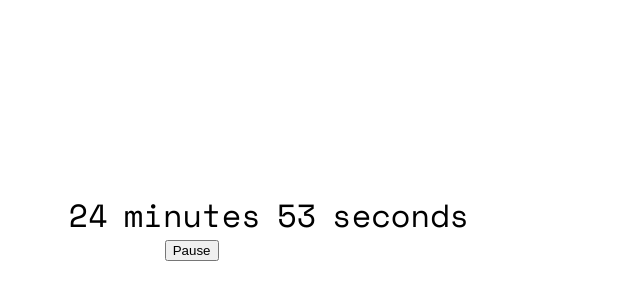
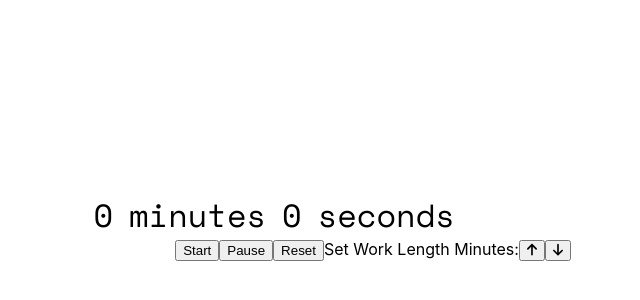
Before and after one commit to maomalley/25-5-clock, a React (Create React App) app: page / in a window 1280 px wide. Shown: the part 174-474 px from the top of the page, without its empty margins (267-907 px from the left). Built offline with nearby package versions, Linux system fonts and the light colour scheme.

Commit message:
add pause buttons, start button, inc

```diff
--- a/package.json
+++ b/package.json
@@ -3,6 +3,9 @@
   "version": "0.1.0",
   "private": true,
   "dependencies": {
+    "@fortawesome/fontawesome-svg-core": "^6.4.0",
+    "@fortawesome/free-solid-svg-icons": "^6.4.0",
+    "@fortawesome/react-fontawesome": "^0.2.0",
     "@testing-library/jest-dom": "^5.16.5",
     "@testing-library/react": "^13.4.0",
     "@testing-library/user-event": "^13.5.0",
--- a/src/Components/Timer/Timer.css
+++ b/src/Components/Timer/Timer.css
@@ -14,3 +14,8 @@
     margin-left: 0.5rem;
     margin-right: 0.5rem;
 }
+
+.timers{
+    margin-left: 0.5rem;
+    margin-right: 0.5rem;
+}
--- a/src/Components/Timer/Timer.js
+++ b/src/Components/Timer/Timer.js
@@ -2,20 +2,24 @@ import './Timer.css';
 import {useState, useEffect} from 'react';
 import {getTimeRemainingUntilTimestampMS} from './Utils/TimerUtils';
 import dayjs from "dayjs";
+import {FontAwesomeIcon} from '@fortawesome/react-fontawesome';
+import {faArrowUp} from '@fortawesome/free-solid-svg-icons';
+import {faArrowDown} from '@fortawesome/free-solid-svg-icons';
 
-let timestampMS = dayjs().add(25,"minutes");
+let timestampMS = dayjs().add(25, "minutes");
 
 const defaultTimeRemaining = {
-    seconds: '00',
-    minutes: '00',
+    seconds: 0,
+    minutes: 0,
 }
 
 let pausedTimeRemaining = {
-    seconds: '00',
-    minutes: '00',
+    seconds: 0,
+    minutes: 0,
 }
 
 let isPaused = false;
+let isStarted = false;
 
 function setPausedTimeRemaining(currSeconds, currMinutes) {
     pausedTimeRemaining.seconds = currSeconds;
@@ -42,16 +46,34 @@ const Timer = () => {
         timestampMS = dayjs().add(pausedTimeRemaining.seconds, "seconds").add(pausedTimeRemaining.minutes, "minutes");
     }
 
+    function reset() {
+        //make the paused time remaining 0
+        setPausedTimeRemaining(0, 25);
+        //reset the dayjs
+        timestampMS = dayjs().second(0).minute(0);
+        // make the dayjs 25 mins
+        timestampMS = dayjs().add(25, "minutes");
+    }
+
+    function incWorkLen() {
+        timestampMS = timestampMS.add(1,"minutes");
+    }
+
+    function start() {
+        reset();
+        isStarted = true;
+    }
+
+
     useEffect(() => {
-        // if (!isPaused) {
+
             const intervalId = setInterval(() => {
+                if (isStarted) {
                     updateRemainingTime(timestampMS);
+                }
             }, 1000);
             return () => clearInterval(intervalId);
-        // } else {
-        //     console.log(isPaused);
-        //     return () => {};
-        // }
+
     }, [timestampMS])
 
     function updateRemainingTime(countdown) {
@@ -59,37 +81,66 @@ const Timer = () => {
     }
 
 
-    if(isPaused){
-        return(
-            <div className = "timers">
+    if (isPaused) {
+        return (
+            <div className="timers">
                 <div className="timer">
-                    <span>{ pausedTimeRemaining.minutes }</span>
+                    <span>{pausedTimeRemaining.minutes}</span>
                     <span>minutes</span>
                     <span>{pausedTimeRemaining.seconds}</span>
                     <span>seconds</span>
                 </div>
                 <div className="controls">
                     <span>
-                    <button onClick={() => unpause()}>
-                        UnPause
+                    <button onClick={() => pause()}>
+                        Pause
+                    </button>
+                    <button onClick={() => reset()}>
+                        Reset
+                    </button>
+                </span>
+                    <span>
+                        <span>Set Work Length Minutes:</span>
+                        <button onClick={() => incWorkLen()}>
+                            <FontAwesomeIcon icon={faArrowUp}/>
+                        </button>
+                        <button>
+                            <FontAwesomeIcon icon={faArrowDown}/>
                         </button>
                     </span>
                 </div>
             </div>
         );
     } else {
-        return(
-            <div className = "timers">
+        return (
+            <div className="timers">
                 <div className="timer">
-                    <span>{ timeRemaining.minutes }</span>
+                    <span>{timeRemaining.minutes}</span>
                     <span>minutes</span>
                     <span>{timeRemaining.seconds}</span>
                     <span>seconds</span>
                 </div>
                 <div className="controls">
                     <span>
+                        <button onClick={() => start()}>
+                            Start
+                        </button>
+                    </span>
+                    <span>
                     <button onClick={() => pause()}>
                         Pause
+                    </button>
+                    <button onClick={() => reset()}>
+                        Reset
+                    </button>
+                </span>
+                    <span>
+                        <span>Set Work Length Minutes:</span>
+                        <button onClick={() => incWorkLen()}>
+                            <FontAwesomeIcon icon={faArrowUp}/>
+                        </button>
+                        <button>
+                            <FontAwesomeIcon icon={faArrowDown}/>
                         </button>
                     </span>
                 </div>
```
Also changed, not shown: 1 other file (tests, documents, lock files or other folders). Lines whose indentation alone changed are shown as unchanged.
